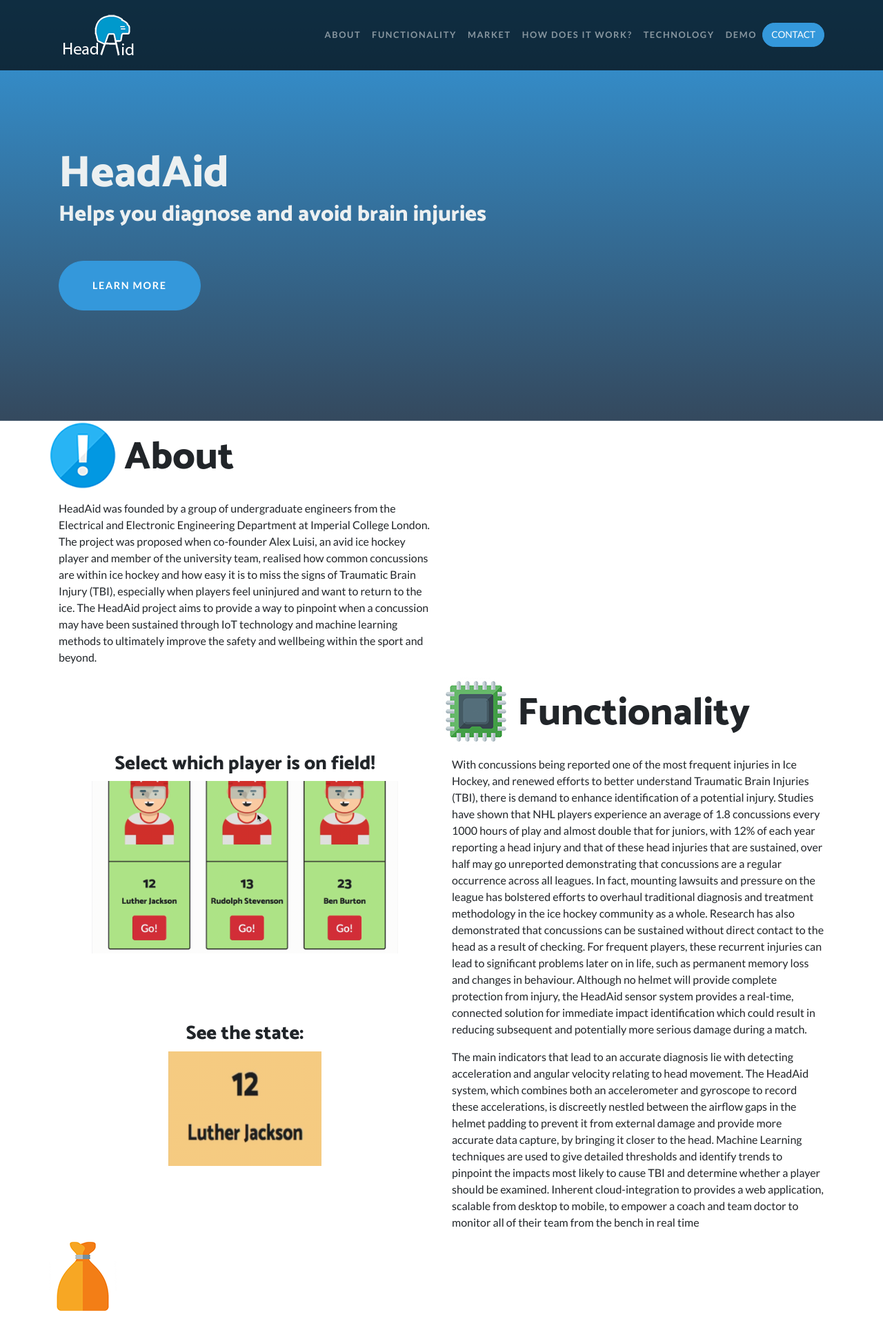
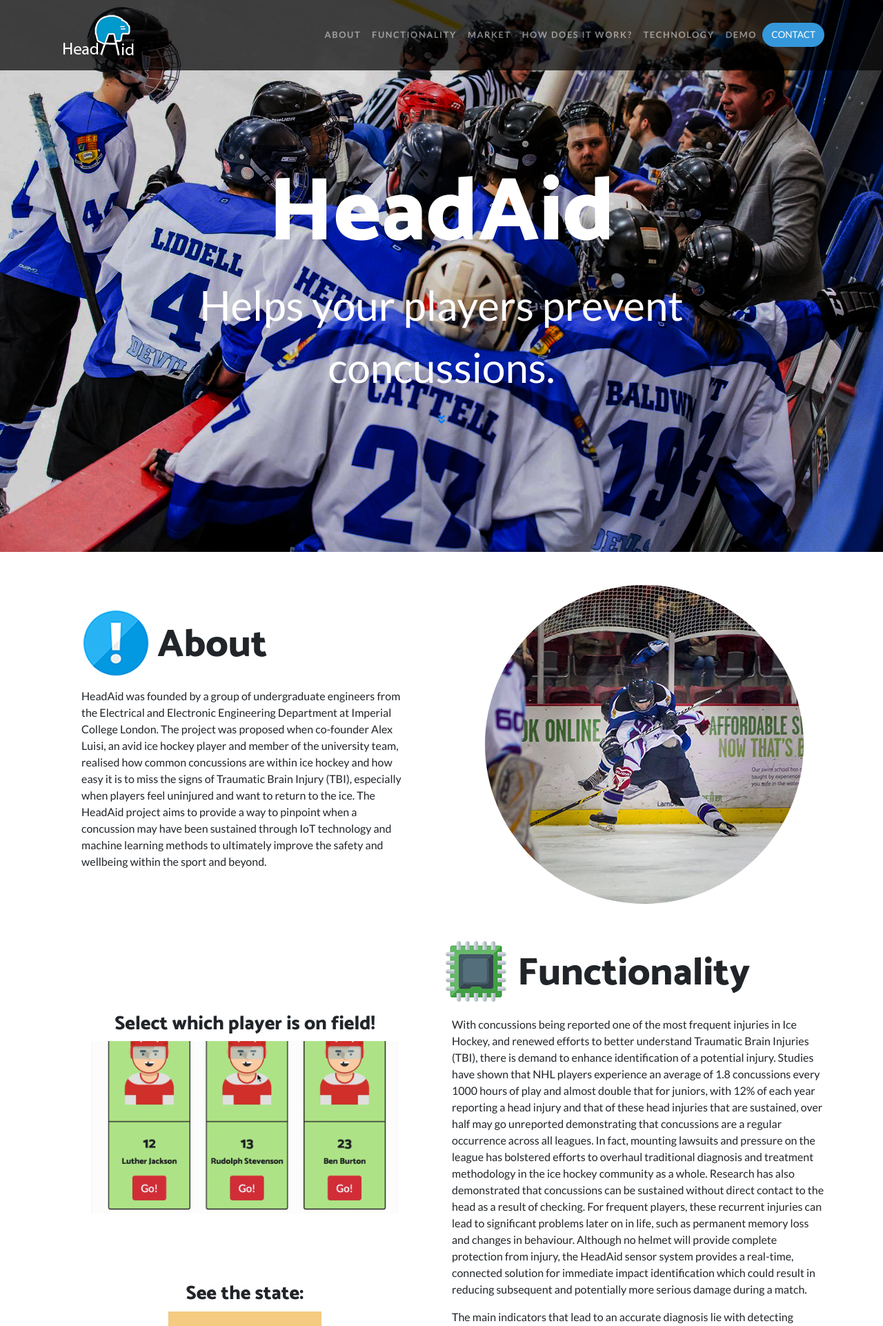
Before and after one commit to martinferianc/EmbeddedSystems-EIE3, a Flask app: page / in a window 1280 px wide. Shown: the top 1922 px of the page at 69% size. Run offline with Flask 2, Linux system fonts and the light colour scheme; parts of the project's set-up code (start-up, migrations or seed data) failed here and were passed over; some libraries are stand-ins or nearby versions.

Commit message:
[cw1] Finished styling

```diff
--- a/Coursework 1/src/master/main.py
+++ b/Coursework 1/src/master/main.py
@@ -45,7 +45,6 @@ if __name__ == '__main__':
     # Initialization of data postprocessing and ML algorithm
     kmeans = KMeans(k=3)
     kmeans.load('algorithms/model/{}.pickle'.format(MODEL_NAME))
-    print(kmeans.centroids)
 
     # Calibrate the sensors
     sensor = PostProcessing()
--- a/Coursework 1/src/master/www/web/static/css/one-page-wonder.css
+++ b/Coursework 1/src/master/www/web/static/css/one-page-wonder.css
@@ -74,31 +74,47 @@ h6 {
   font-weight: 700;
   letter-spacing: 0.1rem;
 }
-header.masthead {
-  position: relative;
-  overflow: hidden;
-  padding-top: calc(7rem + 72px);
-  padding-bottom: 7rem;
-  background: linear-gradient(180deg, #3498db 0%, #34495e 100%);
-  background-repeat: no-repeat;
-  background-position: center center;
-  background-attachment: scroll;
+.masthead {
+  display: table;
+  width: 100%;
+  height: auto;
+  padding: 200px 0;
+  text-align: center;
+  color: white;
+  background: url("../img/header.png") no-repeat bottom center scroll;
+  background-color: #2980b9;
+  -webkit-background-size: cover;
+  -moz-background-size: cover;
+  -o-background-size: cover;
   background-size: cover;
 }
 
-header.masthead .masthead-content {
-  z-index: 1;
-  position: relative;
+.masthead .intro-body {
+  display: table-cell;
+  vertical-align: middle;
 }
 
-header.masthead .masthead-content .masthead-heading {
-  font-size: 4rem;
-  color: #ecf0f1;
+.masthead .intro-body .brand-heading {
+  font-size: 80px;
 }
 
-header.masthead .masthead-content .masthead-subheading {
-  font-size: 2rem;
-  color: #ecf0f1;
+.masthead .intro-body .intro-text {
+  font-size: 50px;
+}
+
+@media (min-width: 768px) {
+  .masthead {
+    height: 100%;
+    padding: 0;
+  }
+  .masthead .intro-body .brand-heading {
+    font-size: 130px;
+    color: white;
+  }
+  .masthead .intro-body .intro-text {
+    font-size: 60px;
+    color: white;
+  }
 }
 
 .fab{
--- a/Coursework 1/src/master/www/web/templates/index.html
+++ b/Coursework 1/src/master/www/web/templates/index.html
@@ -11,7 +11,7 @@
     <meta name="description" content="">
     <meta name="author" content="">
 
-    <title>HeadAid | Helps you diagnose and avoid brain injuries</title>
+    <title>HeadAid | Helps you avoid concussions</title>
 
     <!-- Bootstrap core CSS -->
     <link rel="stylesheet" href="https://maxcdn.bootstrapcdn.com/bootstrap/4.0.0/css/bootstrap.min.css" integrity="sha384-Gn5384xqQ1aoWXA+058RXPxPg6fy4IWvTNh0E263XmFcJlSAwiGgFAW/dAiS6JXm" crossorigin="anonymous">
@@ -67,11 +67,17 @@
         </div>
     </nav>
     <header class="masthead">
-        <div class="masthead-content">
+      <div class="intro-body">
         <div class="container">
-            <h1 class="masthead-heading mb-0">HeadAid</h1>
-            <h6 class="masthead-subheading mb-0">Helps you diagnose and avoid brain injuries</h6>
-            <a href="#about" class="btn btn-primary btn-xl rounded-pill mt-5 text-center">Learn More</a>
+          <div class="row">
+            <div class="col-lg-8 mx-auto">
+              <h1 class="brand-heading">HeadAid</h1>
+              <p class="intro-text">Helps your players prevent concussions.</p>
+              <a href="#about" class="btn btn-circle js-scroll-trigger">
+                <i class="fa fa-angle-double-down animated"></i>
+              </a>
+            </div>
+          </div>
         </div>
       </div>
     </header>
@@ -80,22 +86,28 @@
         <div class="container" id="about">
             <div class="row align-items-center">
                 <div class="col-lg-6 order-lg-1">
+                    <div class="p-5">
                     <div class="row">
                         <div class="col-sd-2">
-                            <img class="img-responsive" src="/static/img/hint.png" alt="">
+                            <img class="img-fluid" src="/static/img/hint.png" alt="">
                         </div>
                         <div class="col-sd-10">
                             <h6 class="display-4" style="padding-top:20px; padding-left:10px;">About</h6>
                         </div>
-                    </div>
-                    <div class="row" style="padding-top:15px;">
-                        <div class="col-lg-12">
-                            <p>HeadAid was founded by a group of undergraduate engineers from the Electrical and Electronic Engineering Department at Imperial College London. The project was proposed when co-founder Alex Luisi, an avid ice hockey player and member of the university team, realised how common concussions are within ice hockey and how easy it is to miss the signs of Traumatic Brain Injury (TBI), especially when players feel uninjured and want to return to the ice. The HeadAid project aims to provide a way to pinpoint when a concussion may have been sustained through IoT technology and machine learning methods to ultimately improve the safety and wellbeing within the sport and beyond. </p>
+                        <div class="row" style="padding-top:15px;">
+                            <div class="col-lg-12">
+                                <p>HeadAid was founded by a group of undergraduate engineers from the Electrical and Electronic Engineering Department at Imperial College London. The project was proposed when co-founder Alex Luisi, an avid ice hockey player and member of the university team, realised how common concussions are within ice hockey and how easy it is to miss the signs of Traumatic Brain Injury (TBI), especially when players feel uninjured and want to return to the ice. The HeadAid project aims to provide a way to pinpoint when a concussion may have been sustained through IoT technology and machine learning methods to ultimately improve the safety and wellbeing within the sport and beyond. </p>
+                            </div>
                         </div>
-                    </div>
                     </div>
                 </div>
             </div>
+                    <div class="col-lg-6 order-lg-2">
+                        <div class="p-5">
+                            <img class="img-responsive rounded-circle" src="/static/img/check.png" alt="">
+                        </div>
+                    </div>
+                </div>
         </div>
     </section>
 
@@ -134,24 +146,23 @@
             <div class="row align-items-center">
                 <div class="col-lg-6 order-lg-2">
                     <div class="p-5">
-                        <img class="img-fluid rounded-circle" src="/static/img/01.jpg" alt="">
+                        <img class="img-fluid" src="/static/img/chart.png" alt="">
+                        <img class="img-fluid" src="/static/img/chart.png" alt="">
                     </div>
                 </div>
                 <div class="col-lg-6 order-lg-1">
                     <div class="row">
-                        <div class="col-sd-2">
+                        <div class="col-sd-1">
                             <img class="img-responsive" src="/static/img/moneybag.png" alt="">
                         </div>
-                        <div class="col-sd-10">
-                            <h6 class="display-4" style="padding-top:20px; padding-left:10px;">Currently on the Ice</h6>
+                        <div class="col-sd-11">
+                            <h5 class="display-4" style="padding-top:20px; padding-left:10px;">Trending on ice</h5>
                         </div>
                     </div>
                     <div class="row" style="padding-top:15px;">
                         <div class="col-lg-12">
                           <p>HeadAid is for hockey teams across all skill levels. The risk of concussion is present at any level of the sport and so the target market is junior hockey teams, high school and college teams with the aim to soon expand into the professional leagues. There is currently only one such product on the market that attempts to indicate whether a concussion has been sustained. i1 Biometrics’ Shockbox involves a sensor mounted on the top of the helmet that connects to a smartphone via Bluetooth and feeds back real time information regarding player impacts. However, according to their website, the system does not take into account other metrics such as player age and weight in order to provide a more detailed impact analysis. Data access is also limited as the app must be installed in a smartphone and be registered to a cloud service. </p>
-                          <div class="col-sd-10">
-                              <h7 class="display-4" style="padding-top:20px; padding-left:10px;">We Play in the Big Leagues</h7>
-                          </div>
+                          <h3>We Play in the Big Leagues</h3>
                           <p>HeadAid employs machine learning to provide an impact decision based on the sensor data in the helmet along with player metrics- age, weight and years of experience. Inexperienced players are more likely to suffer harmless impacts caused by tripping or awkward exits but are equally as likely to sustain serious impacts. With these extra metrics, HeadAid is automatically able to calibrate and adapt to each player in order to identify the impacts that could lead to a concussion.</p>
                           <p>HeadAid is entirely cloud-based, meaning that coaches can access data and monitor their team real time without the need for an app and instead through their browser. The webpage automatically adjusts to the user’s platform so that the page is just as accessible on mobile platforms as it is on desktop, meaning that data can be accessed anytime, anywhere. </p>
                           <p>eadAid aims to provide the most accurate method of detecting head impact to make it accessible to those most at risk- junior, school and university hockey players.</p>
@@ -165,7 +176,6 @@
     <section>
         <div class="container" id="video">
             <div class="row align-items-center">
-                <div class="row">
                     <div class="col-lg-12">
                         <div class="row">
                             <div class="col-lg-12 text-center">
@@ -173,23 +183,21 @@
                                     <img class="img-responsive" src="/static/img/film.png" alt="">
                                 </div>
                                 <div class="col-sd-10">
-                                    <h6 class="display-4" style="padding-top:20px; padding-left:10px;">Technology</h6>
+                                    <h6 class="display-4" style="padding-top:20px; padding-left:10px;">How does it work?</h6>
                                 </div>
                             </div>
                         </div>
                         <div class="row" style="padding-top:15px;">
                             <div class="col-lg-12 text-center">
-                                <iframe width="560" height="315" src="https://www.youtube.com/embed/dQw4w9WgXcQ" frameborder="0" allow="autoplay; encrypted-media" allowfullscreen style="padding-bottom:30px;"></iframe>
-                                <p>HeadAid In Action</p>
+                                <iframe width="560" height="315" src="https://www.youtube.com/embed/QVr7ECA3h2E" frameborder="0" allow="autoplay; encrypted-media" allowfullscreen></iframe>
                             </div>
                         </div>
                         </div>
                 </div>
             </div>
-        </div>
     </section>
     <section>
-        <div class="container" id="technology">
+        <div class="container" id="technology" style="padding-top:20px;">
             <div class="row align-items-center">
                 <div class="row">
                     <div class="col-lg-12">
```
Also changed, not shown: Coursework 1/data/team/log.json (+1 -1 lines), Coursework 1/data/team/team.json (+1 -1 lines), Coursework 1/src/master/www/web/static/img/chart.png (added), Coursework 1/src/master/www/web/static/img/check.png (added), Coursework 1/src/master/www/web/static/img/header.jpeg (added), Coursework 1/src/master/www/web/static/img/header.png (added), 6 other files.
